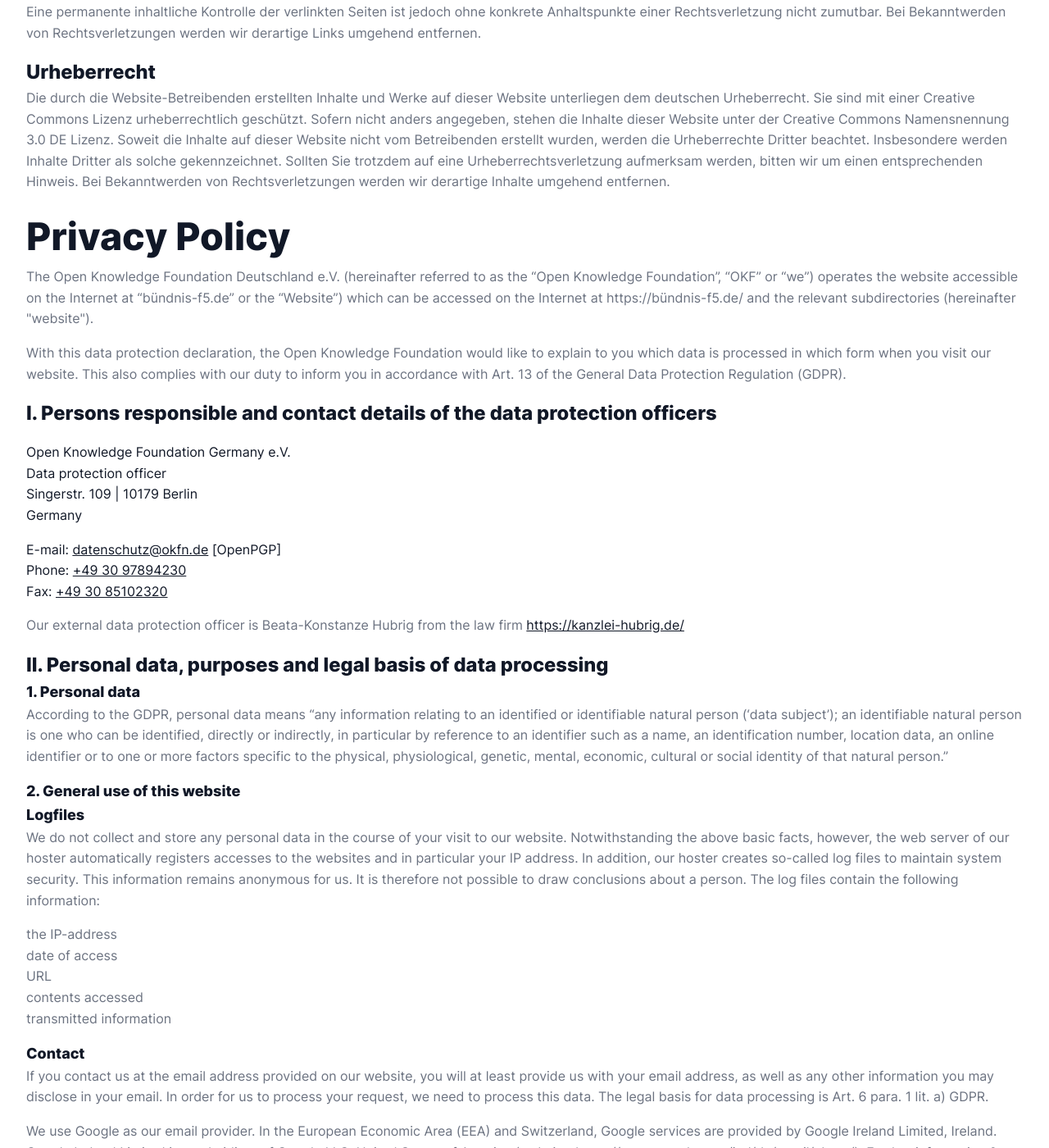
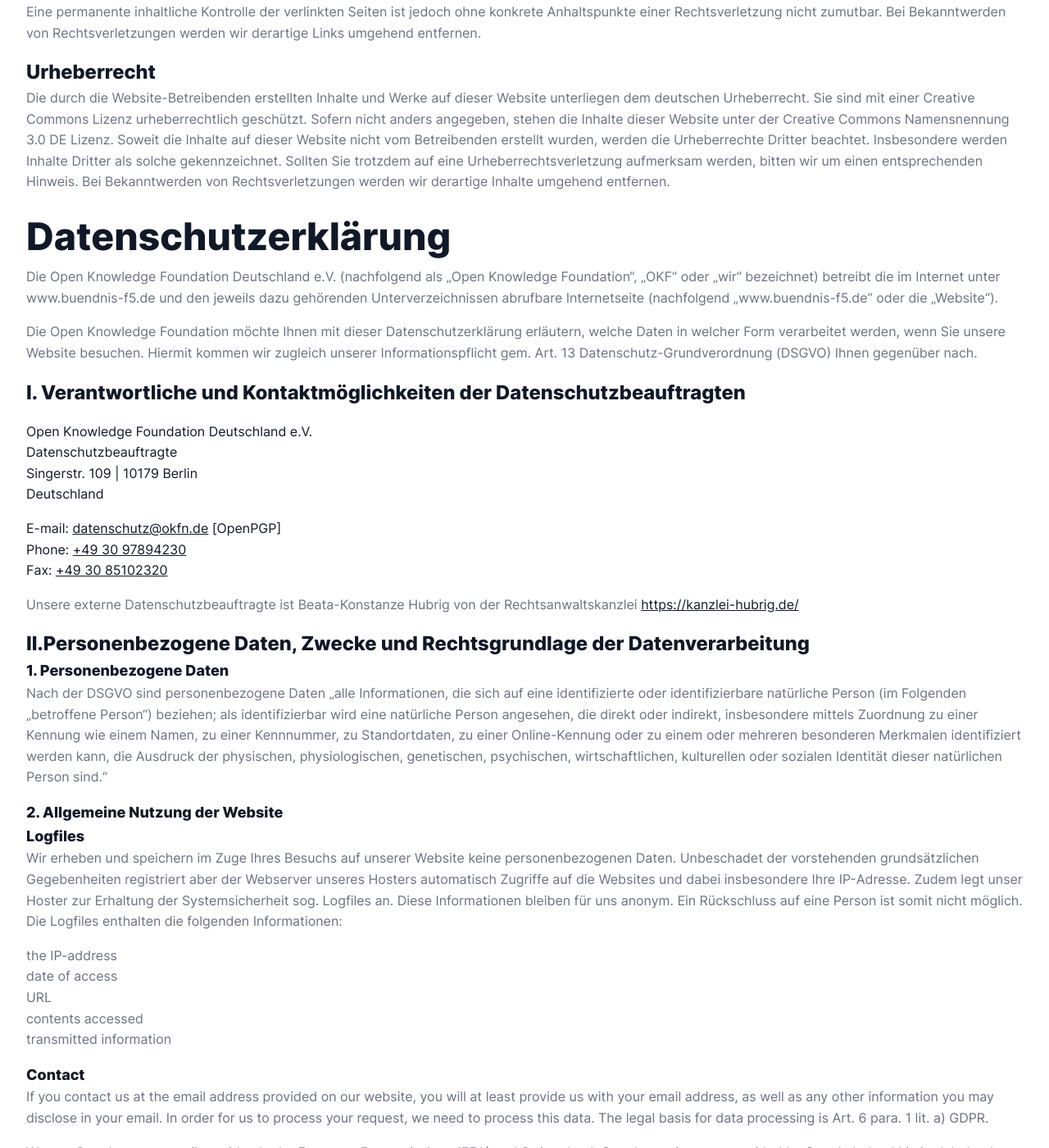
Before and after one commit to okfde/buendnis-f5, a Jekyll site: the page built from impressum.html, in a window 1280 px wide and 1400 px high, scrolled down 1037 px. Shown: the whole window at 82% size. Built offline with Jekyll 4.4.1, drawn with Linux system fonts in a browser that asks for light colours.

Commit message:
impressum.html

```diff
--- a/impressum.html
+++ b/impressum.html
@@ -43,21 +43,20 @@
 
         <p>Die durch die Website-Betreibenden erstellten Inhalte und Werke auf dieser Website unterliegen dem deutschen Urheberrecht. Sie sind mit einer Creative Commons Lizenz urheberrechtlich geschützt. Sofern nicht anders angegeben, stehen die Inhalte dieser Website unter der Creative Commons Namensnennung 3.0 DE Lizenz. Soweit die Inhalte auf dieser Website nicht vom Betreibenden erstellt wurden, werden die Urheberrechte Dritter beachtet. Insbesondere werden Inhalte Dritter als solche gekennzeichnet. Sollten Sie trotzdem auf eine Urheberrechtsverletzung aufmerksam werden, bitten wir um einen entsprechenden Hinweis. Bei Bekanntwerden von Rechtsverletzungen werden wir derartige Inhalte umgehend entfernen.</p>
 
-        <h2>Privacy Policy</h2>
+        <h2>Datenschutzerklärung</h2>
 
-        <p>The Open Knowledge Foundation Deutschland e.V. (hereinafter referred to as the “Open Knowledge Foundation”, “OKF” or “we”) operates the website accessible on the Internet at “bündnis-f5.de” or the “Website”) which can be accessed on the Internet at https://bündnis-f5.de/ and the
-            relevant subdirectories (hereinafter "website").</p>
+        <p>Die Open Knowledge Foundation Deutschland e.V. (nachfolgend als „Open Knowledge Foundation“, „OKF“ oder „wir“ bezeichnet) betreibt die im Internet unter www.buendnis-f5.de und den jeweils dazu gehörenden Unterverzeichnissen abrufbare Internetseite (nachfolgend „www.buendnis-f5.de“ oder die „Website“).</p>
 
-        <p>With this data protection declaration, the Open Knowledge Foundation would like to explain to you which data is processed in which form when you visit our website. This also complies with our duty to inform you in accordance with Art. 13 of the General Data Protection Regulation (GDPR).</p>
+        <p>Die Open Knowledge Foundation möchte Ihnen mit dieser Datenschutzerklärung erläutern, welche Daten in welcher Form verarbeitet werden, wenn Sie unsere Website besuchen. Hiermit kommen wir zugleich unserer Informationspflicht gem. Art. 13 Datenschutz-Grundverordnung (DSGVO) Ihnen gegenüber nach.</p>
 
-        <h4>I. Persons responsible and contact details of the data protection officers</h4>
+        <h4>I. Verantwortliche und Kontaktmöglichkeiten der Datenschutzbeauftragten</h4>
 
     <p>
           <address>
-            Open Knowledge Foundation Germany e.V.<br />
-            Data protection officer<br />
+            Open Knowledge Foundation Deutschland e.V.<br />
+            Datenschutzbeauftragte<br />
             Singerstr. 109 | 10179 Berlin<br />
-            Germany<br />
+            Deutschland<br />
         </address>
         </p>
         <p>
@@ -68,22 +67,22 @@
         </address>
         </p>
 
-        <p>Our external data protection officer is Beata-Konstanze Hubrig from the law firm
+        <p>Unsere externe Datenschutzbeauftragte ist Beata-Konstanze Hubrig von der Rechtsanwaltskanzlei
             <a href="https://kanzlei-hubrig.de/" target="_blank"
                 rel="noopener noreferrer">https://kanzlei-hubrig.de/</a>
         </p>
 
-        <h4>II. Personal data, purposes and legal basis of data processing</h4>
+        <h4>II.Personenbezogene Daten, Zwecke und Rechtsgrundlage der Datenverarbeitung</h4>
 
-        <h5>1. Personal data</h5>
+        <h5>1. Personenbezogene Daten</h5>
 
-        <p>According to the GDPR, personal data means “any information relating to an identified or identifiable natural person (‘data subject’); an identifiable natural person is one who can be identified, directly or indirectly, in particular by reference to an identifier such as a name, an identification number, location data, an online identifier or to one or more factors specific to the physical, physiological, genetic, mental, economic, cultural or social identity of that natural person.”</p>
+        <p>Nach der DSGVO sind personenbezogene Daten „alle Informationen, die sich auf eine identifizierte oder identifizierbare natürliche Person (im Folgenden „betroffene Person“) beziehen; als identifizierbar wird eine natürliche Person angesehen, die direkt oder indirekt, insbesondere mittels Zuordnung zu einer Kennung wie einem Namen, zu einer Kennnummer, zu Standortdaten, zu einer Online-Kennung oder zu einem oder mehreren besonderen Merkmalen identifiziert werden kann, die Ausdruck der physischen, physiologischen, genetischen, psychischen, wirtschaftlichen, kulturellen oder sozialen Identität dieser natürlichen Person sind.“</p>
 
-        <h5>2. General use of this website</h5>
+        <h5>2. Allgemeine Nutzung der Website</h5>
 
         <h6>Logfiles</h6>
 
-        <p>We do not collect and store any personal data in the course of your visit to our website. Notwithstanding the above basic facts, however, the web server of our hoster automatically registers accesses to the websites and in particular your IP address. In addition, our hoster creates so-called log files to maintain system security. This information remains anonymous for us. It is therefore not possible to draw conclusions about a person. The log files contain the following information:</p>
+        <p>Wir erheben und speichern im Zuge Ihres Besuchs auf unserer Website keine personenbezogenen Daten. Unbeschadet der vorstehenden grundsätzlichen Gegebenheiten registriert aber der Webserver unseres Hosters automatisch Zugriffe auf die Websites und dabei insbesondere Ihre IP-Adresse. Zudem legt unser Hoster zur Erhaltung der Systemsicherheit sog. Logfiles an. Diese Informationen bleiben für uns anonym. Ein Rückschluss auf eine Person ist somit nicht möglich. Die Logfiles enthalten die folgenden Informationen:</p>
 
         <p>the IP-address<br />
             date of access<br />
```
